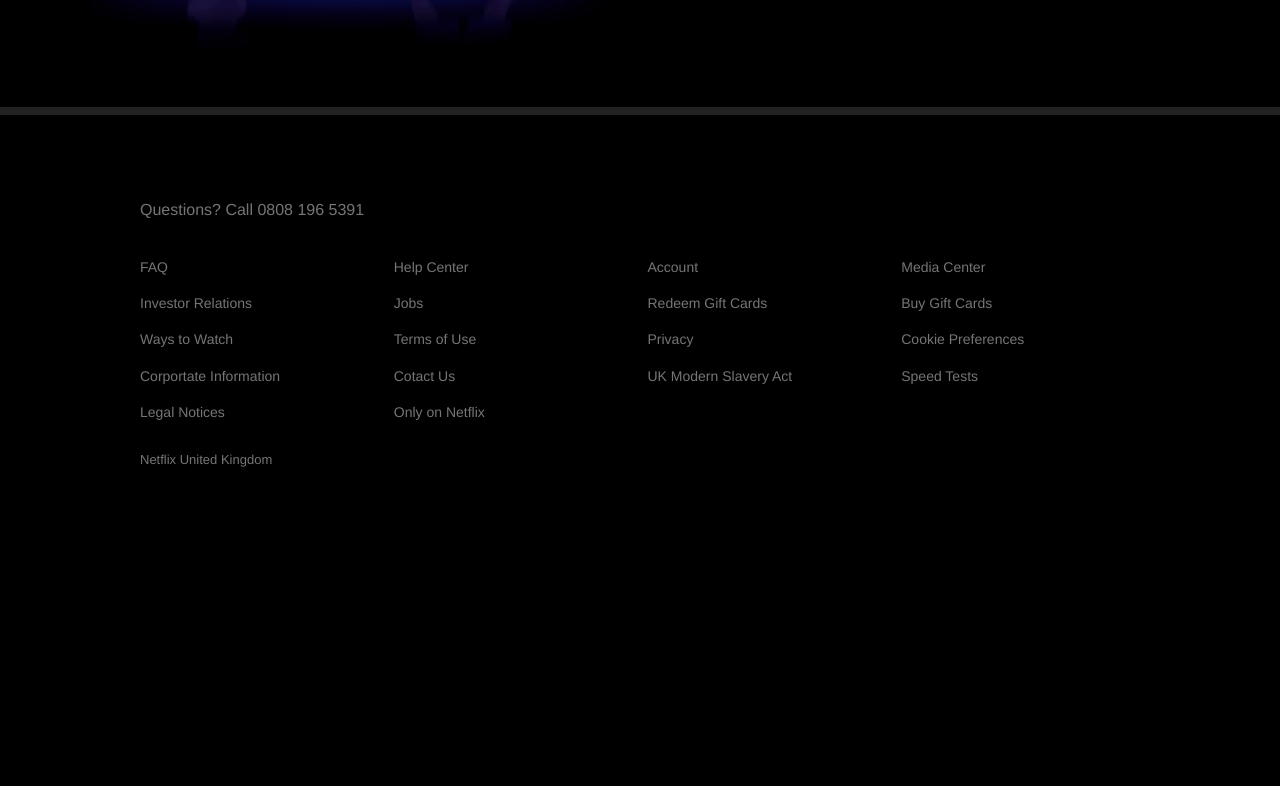
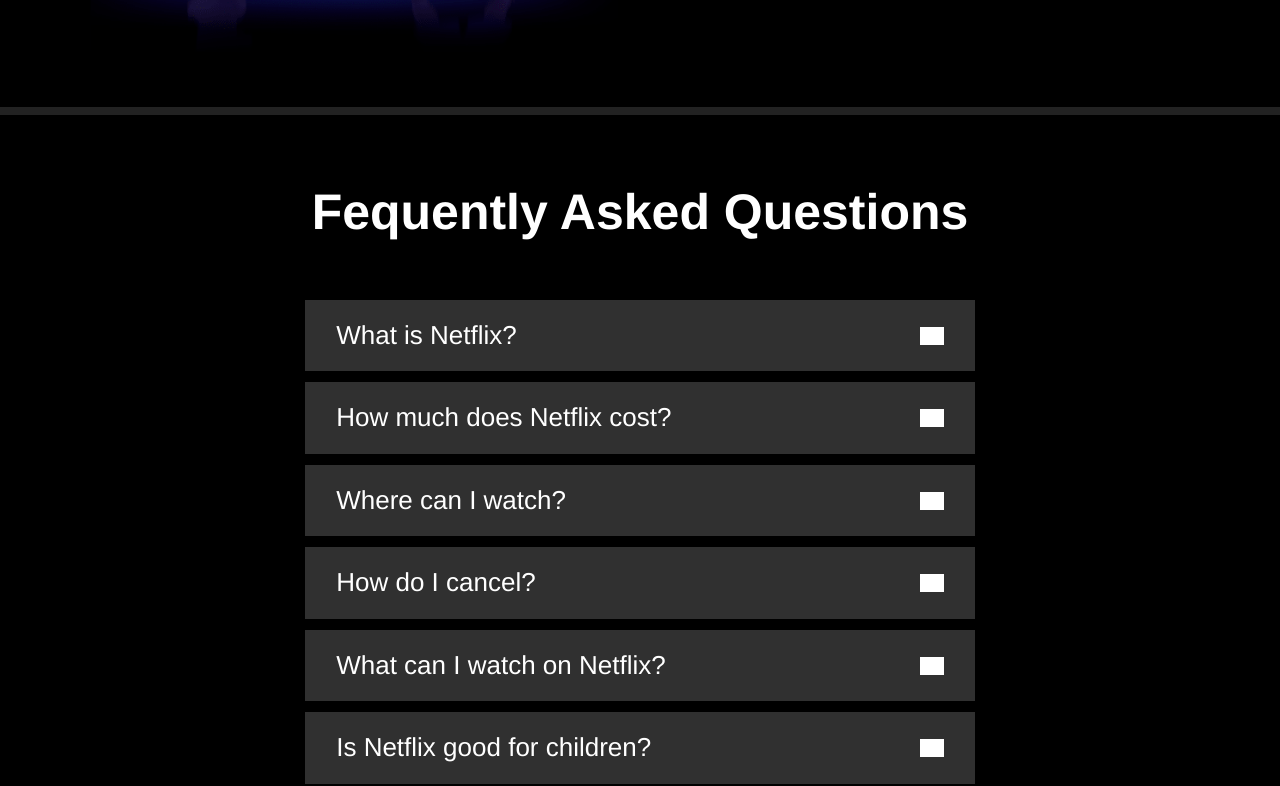
Before and after one commit to beast88/netflix-clone, a React (Create React App) app: page / in a window 1280 px wide. Shown: the part 1654-2440 px from the top of the page. Before the commit the page ends 2232 px from the top, so only its background shows below. Built offline with nearby package versions, Linux system fonts and the light colour scheme; grey boxes are pictures that could not be loaded.

Commit message:
FAQ accordion has been built

```diff
--- a/src/App.js
+++ b/src/App.js
@@ -1,4 +1,5 @@
 import React from 'react';
+import FaqContainer from './containers/faqs';
 import FooterContainer from './containers/footer';
 import JumbotronContainer from './containers/jumbotron';
 
@@ -6,6 +7,7 @@
   return (
     <>
       <JumbotronContainer />
+      <FaqContainer />
       <FooterContainer />
     </>
   );
--- /dev/null
+++ b/src/components/accordion/index.js
@@ -0,0 +1,55 @@
+import React, { useState, useContext, createContext } from 'react';
+import { Container, Frame, Title, Inner, Item, Header, Body } from './styles/accordion';
+
+const ToggleContext = createContext();
+
+export default function Accordion({ children, ...restProps }) {
+  return (
+    <Container {...restProps}>
+      <Inner>{children}</Inner>
+    </Container>
+  );
+}
+
+Accordion.Title = function AccordionTitle({ children, ...restProps }) {
+  return <Title {...restProps}>{children}</Title>;
+};
+
+Accordion.Frame = function AccordionFrame({ children, ...restProps }) {
+  return <Frame {...restProps}>{children}</Frame>;
+};
+
+Accordion.Item = function AccordionItem({ children, ...restProps }) {
+  const [toggleShow, setToggleShow] = useState(false);
+
+  return (
+    <ToggleContext.Provider value={{ toggleShow, setToggleShow }}>
+      <Item {...restProps}>{children}</Item>
+    </ToggleContext.Provider>
+  );
+};
+
+Accordion.Header = function AccordionHeader({ children, ...restProps }) {
+  const { toggleShow, setToggleShow } = useContext(ToggleContext);
+
+  return (
+    <Header onClick={() => setToggleShow((prevState) => !prevState)} {...restProps}>
+      {children}
+      {toggleShow ? (
+        <img src="/images/icons/close-slim.png" alt="Close" />
+      ) : (
+        <img src="/images/icons/add.png" alt="Open" />
+      )}
+    </Header>
+  );
+};
+
+Accordion.Body = function AccordionBody({ children, ...restProps }) {
+  const { toggleShow } = useContext(ToggleContext);
+
+  return (
+    <Body className={toggleShow ? 'open' : 'closed'} {...restProps}>
+      <span>{children}</span>
+    </Body>
+  );
+};
--- /dev/null
+++ b/src/components/accordion/styles/accordion.js
@@ -0,0 +1,94 @@
+import styled from 'styled-components/macro';
+
+export const Container = styled.div`
+  display: flex;
+  border-bottom: 8px solid #222;
+`;
+
+export const Inner = styled.div`
+  display: flex;
+  flex-direction: column;
+  padding: 70px 45px;
+  max-width: 815px;
+  margin: auto;
+`;
+
+export const Item = styled.div`
+  color: white;
+  margin-bottom: 10px;
+  font-size: 1.625rem;
+  max-width: 670px;
+
+  &:first-of-type {
+    margin-top: 2em;
+  }
+
+  @media screen and (max-width: 949px) {
+    font-size: 1.25rem;
+  }
+`;
+
+export const Header = styled.div`
+  display: flex;
+  justify-content: space-between;
+  align-items: center;
+  cursor: pointer;
+  margin-bottom: 1px;
+  background: #303030;
+  padding: 0.8em 1.2em;
+  user-select: none;
+
+  img {
+    filter: brightness(0) invert(1);
+    width: 24px;
+
+    @media screen and (max-width: 600px) {
+      width: 16px;
+    }
+  }
+`;
+
+export const Body = styled.div`
+  line-height: normal;
+  background: #303030;
+  white-space: pre-wrap;
+  user-select: none;
+  overflow: hidden;
+
+  &.closed {
+    max-height: 0;
+    overflow: hidden;
+    transition: max-height 0.25s cubic-bezier(0.5, 0, 0.1, 1);
+  }
+
+  &.open {
+    max-height: 1200px;
+    transition: max-height 0.25s cubic-bezier(0.5, 0, 0.1, 1);
+  }
+
+  span {
+    display: block;
+    padding: 0.8em 2.2em 0.8em 1.2em;
+  }
+
+  @media screen and (max-width: 600px) {
+    line-height: 22px;
+  }
+`;
+
+export const Frame = styled.div`
+  margin-bottom: 40px;
+`;
+
+export const Title = styled.h1`
+  font-size: 3.125rem;
+  line-height: 1.1;
+  margin-top: 0;
+  margin-bottom: 0.5rem;
+  color: white;
+  text-align: center;
+
+  @media screen and (max-width: 949px) {
+    font-size: 2.5rem;
+  }
+`;
--- a/src/components/index.js
+++ b/src/components/index.js
@@ -1,3 +1,4 @@
 // This becomes a sort of directory for every component we build
+export { default as Accordion } from './accordion';
+export { default as Footer } from './footer';
 export { default as Jumbotron } from './jumbotron';
-export { default as Footer } from './footer';
--- /dev/null
+++ b/src/containers/faqs.js
@@ -0,0 +1,22 @@
+import React from 'react';
+import { Accordion } from '../components';
+import faqData from '../fixtures/faq.json';
+
+const FaqContainer = () => {
+  return (
+    <Accordion>
+      <Accordion.Title>Fequently Asked Questions</Accordion.Title>
+
+      <Accordion.Frame>
+        {faqData.map((item) => (
+          <Accordion.Item key={item.id}>
+            <Accordion.Header>{item.header}</Accordion.Header>
+            <Accordion.Body>{item.body}</Accordion.Body>
+          </Accordion.Item>
+        ))}
+      </Accordion.Frame>
+    </Accordion>
+  );
+};
+
+export default FaqContainer;
```
Also changed, not shown: 1 other file (tests, documents, lock files or other folders).
